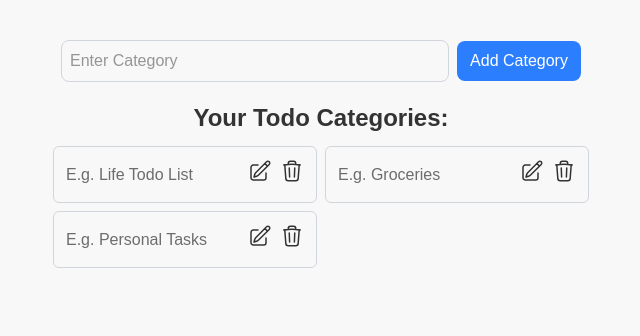
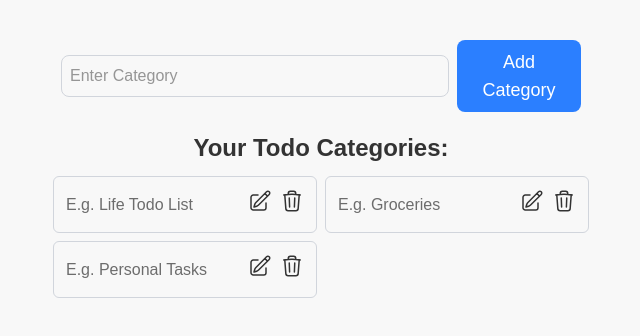
Before and after one commit to yusuf0786/todo-context-usereducer-nextjs, a Next.js app: page / in a window 1280 px wide. Shown: the top 336 px of the page, without its empty margins (319-959 px from the left). Built offline with nearby package versions, Linux system fonts and the light colour scheme.

Commit message:
add btns style fixes

```diff
--- a/app/components/AddCategory.js
+++ b/app/components/AddCategory.js
@@ -30,7 +30,7 @@ const AddCateory = ({text, setText, addCatRefElem, storedCategoryTodos}) => {
         onKeyDown={(e) => e.key === 'Enter' && handleAdd()}
         className='col-span-3 w-full border border-gray-300 rounded-md px-4 py-2 focus:outline-none focus:ring-2 focus:ring-blue-500 mr-0'
       />
-      <button onClick={handleAdd} className='col-span-1 bg-blue-500 text-white rounded-md px-4 py-2 cursor-pointer'>Add Category</button>
+      <button onClick={handleAdd} className='col-span-1 bg-blue-500 text-white rounded-md px-4 py-2 cursor-pointer text-xs md:text-lg'>Add Category</button>
     </div>
   );
 };
--- a/app/components/AddTodo.js
+++ b/app/components/AddTodo.js
@@ -30,7 +30,7 @@ const AddTodo = ({categoryId, addInputRefElem, text, setText}) => {
         onKeyDown={(e) => e.key === 'Enter' && handleAdd()}
         className='col-span-3 w-full border border-gray-300 rounded-md px-4 py-2 focus:outline-none focus:ring-2 focus:ring-blue-500 mr-0'
       />
-      <button onClick={handleAdd} className='col-span-1 bg-blue-500 text-white rounded-md px-4 py-2 cursor-pointer'>Add Todo</button>
+      <button onClick={handleAdd} className='col-span-1 bg-blue-500 text-white rounded-md px-4 py-2 cursor-pointer text-xs md:text-lg'>Add Todo</button>
     </div>
   );
 };
```
